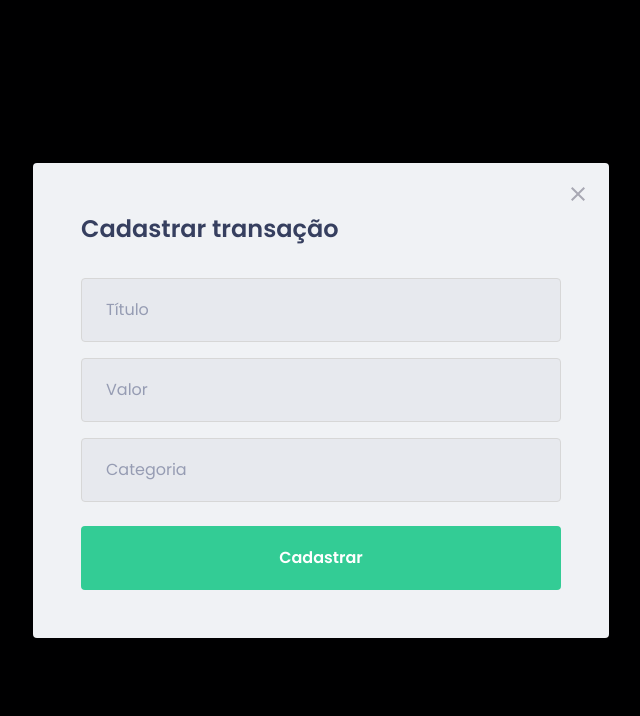
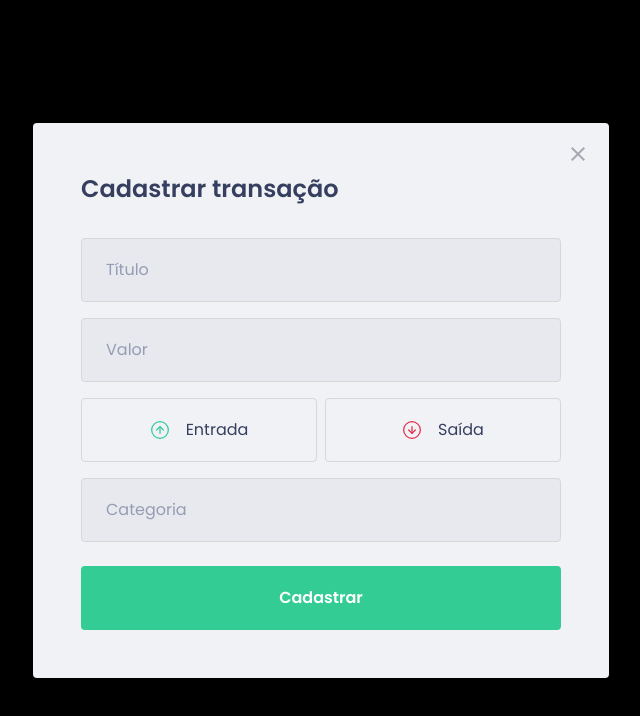
Before and after one commit to nycolexavierr/02-dtMoney, a React (Create React App) app: page / in a window 1280 px wide. Both pictures are taken after a click on the button "Nova transação". Shown: the top 716 px of the page, without its empty margins (319-959 px from the left). Built offline with nearby package versions, Linux system fonts and the light colour scheme; no server answers; what miragejs would draw is missing.

Commit message:
Lesson: Criando botões de Tipo

```diff
--- a/package.json
+++ b/package.json
@@ -6,6 +6,7 @@
     "@types/react-modal": "^3.13.1",
     "axios": "^0.24.0",
     "miragejs": "^0.1.42",
+    "polished": "^4.1.3",
     "react": "^17.0.2",
     "react-dom": "^17.0.2",
     "react-modal": "^3.14.4",
--- a/src/components/NewTransactionModal/index.tsx
+++ b/src/components/NewTransactionModal/index.tsx
@@ -1,6 +1,8 @@
 import Modal from 'react-modal';
+import incomeImg from '../../assets/income.svg';
+import outcomeImg from '../../assets/outcome.svg';
 import closeImg from '../../assets/close.svg';
-import { Container } from './styles';
+import { Container, TransactionTypeContainer } from './styles';
 
 
 interface NewTransactionModalProps{
@@ -32,6 +34,18 @@
                     placeholder="Valor"
                 />
 
+                <TransactionTypeContainer>
+                    <button type="button">
+                        <img src={incomeImg} alt="Entrada" />
+                        <span>Entrada</span>
+                    </button>
+
+                    <button type="button">
+                        <img src={outcomeImg} alt="Saída" />
+                        <span>Saída</span>
+                    </button>
+                </TransactionTypeContainer>
+
                 <input
                     placeholder="Categoria"
                 />
--- a/src/components/NewTransactionModal/styles.ts
+++ b/src/components/NewTransactionModal/styles.ts
@@ -1,4 +1,5 @@
 import styled from 'styled-components';
+import { darken } from 'polished'
 
 export const Container = styled.form`
 
@@ -48,3 +49,40 @@
         }
     }
 `;
+
+export const TransactionTypeContainer = styled.div`
+    margin: 1rem 0;
+    display: grid;
+    grid-template-columns: 1fr 1fr;
+    gap: 0.5rem;
+
+    button {
+        height: 4rem;
+        border: 1px solid #d7d7d7;
+        border-radius: 0.25rem;
+
+        background: transparent;
+
+        display: flex;
+        align-items: center;
+        justify-content: center;
+
+        transition: border-color 0.2s;
+
+        &:hover {
+            border-color: ${darken(0.1, '#d7d7d7')};
+        }
+
+        img{
+            width: 20px;
+            height: 20px;
+        }
+
+        span{
+            display: inline-block;
+            margin-left: 1rem;
+            font-size: 1rem;
+            color: var(--text-title);
+        }
+    }
+`
```
Also changed, not shown: 1 other file (tests, documents, lock files or other folders).
